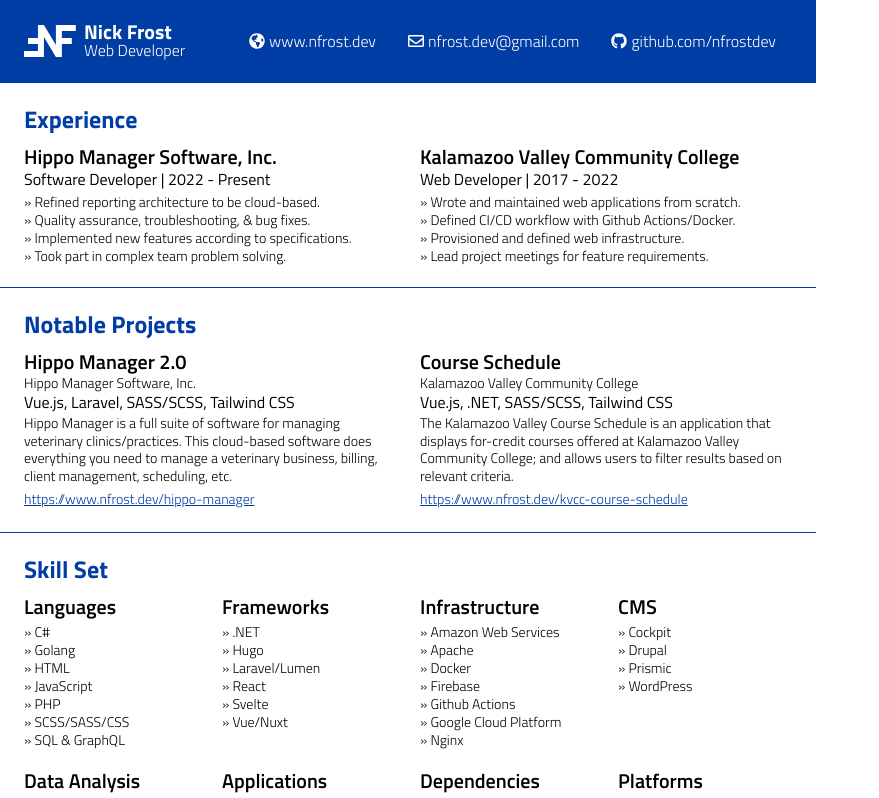
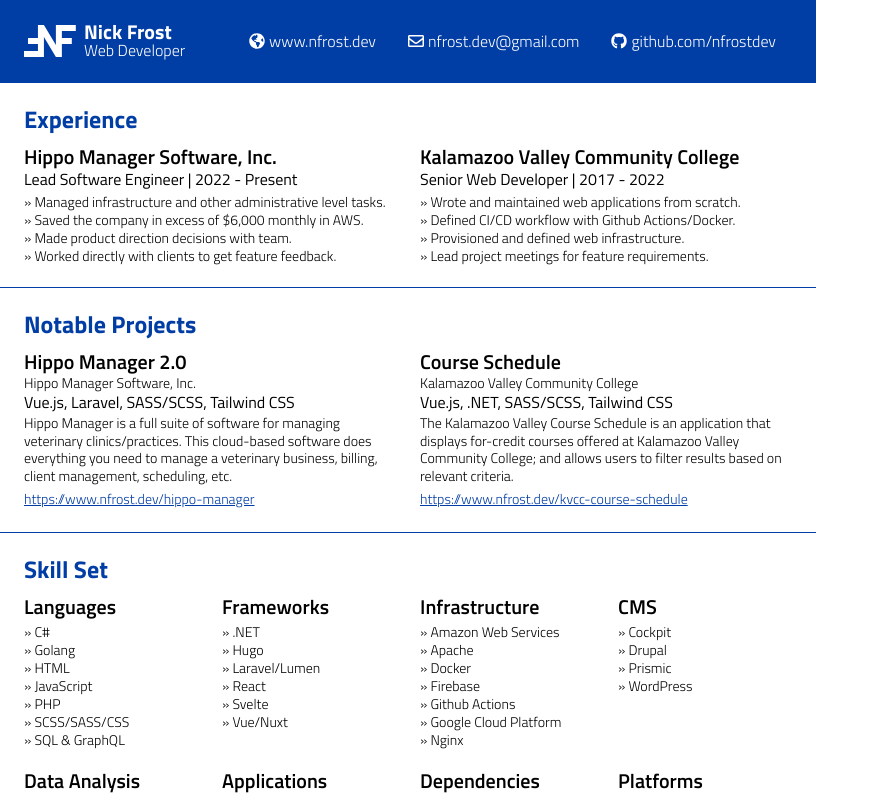
Before and after one commit to nickfrostus/html-resume, a Vue app: page / in a window 1280 px wide. Shown: the top 798 px of the page, without its empty margins (0-879 px from the left). Built offline with nearby package versions, Linux system fonts and the light colour scheme.

Commit message:
update with real titles and responsibilities near end of employment

```diff
--- a/src/App.vue
+++ b/src/App.vue
@@ -5,17 +5,17 @@
     <h2>Experience</h2>
     <div class="container container--experience">
       <experience company="Hippo Manager Software, Inc."
-                  job="Software Developer"
+                  job="Lead Software Engineer"
                   start-date="2022"
                   end-date="Present"
                   :responsibilities="[
-                        'Refined reporting architecture to be cloud-based.',
-                        'Quality assurance, troubleshooting, & bug fixes.',
-                        'Implemented new features according to specifications.',
-                        'Took part in complex team problem solving.'
+                        'Managed infrastructure and other administrative level tasks.',
+                        'Saved the company in excess of $6,000 monthly in AWS.',
+                        'Made product direction decisions with team.',
+                        'Worked directly with clients to get feature feedback.'
                     ]"/>
       <experience company="Kalamazoo Valley Community College"
-                  job="Web Developer"
+                  job="Senior Web Developer"
                   start-date="2017"
                   end-date="2022"
                   :responsibilities="[
```
